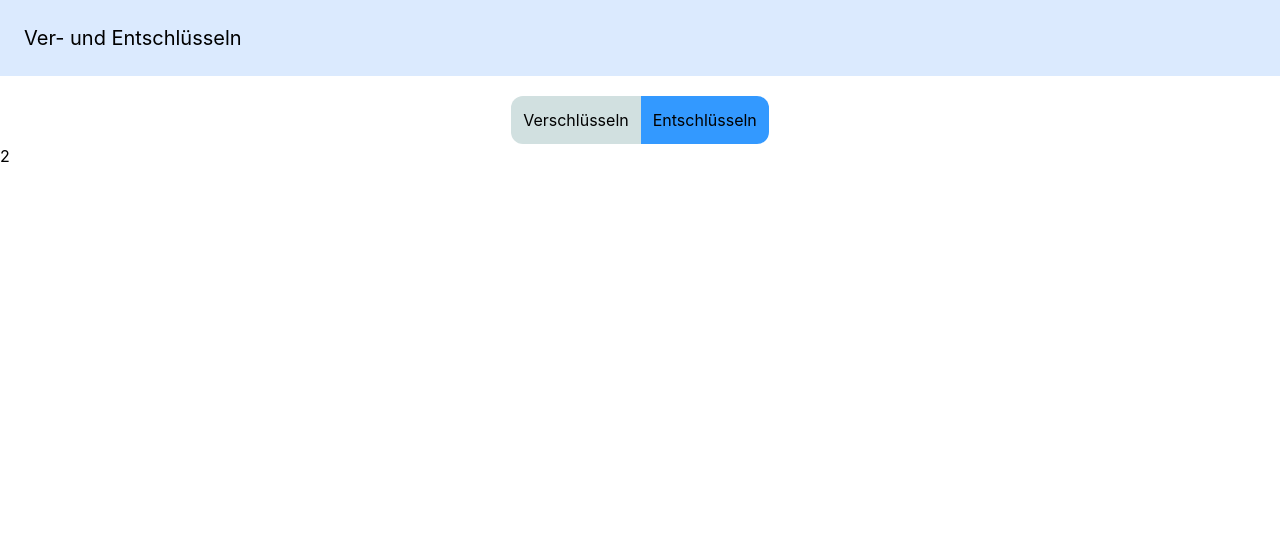
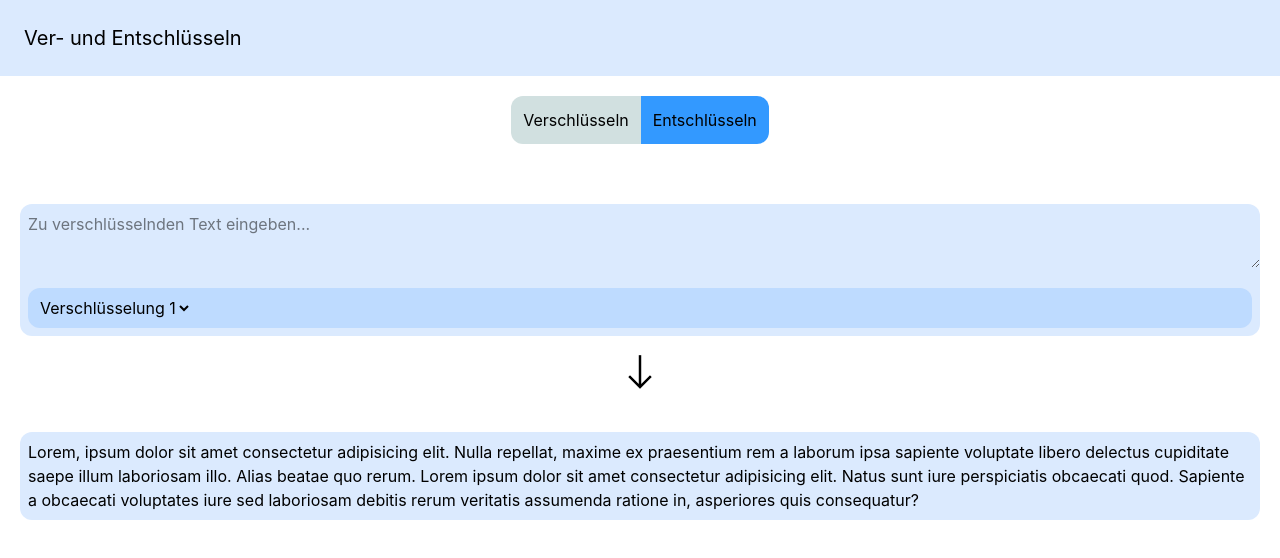
Before and after one commit to AntonMaxMittmann/Occultum, a React (Vite) app: page / in a window 1280 px wide. Both pictures are taken after a click on the button "Entschlüsseln". Shown: the top 558 px of the page. Built offline with nearby package versions, Linux system fonts and the light colour scheme.

Commit message:
Entschlüsseln Seite fertig

```diff
--- a/src/components/Page2.jsx
+++ b/src/components/Page2.jsx
@@ -1,3 +1,32 @@
+import arrowDown from "../assets/arrow-down.png";
+
 export default function Page2() {
-  return <h1>2</h1>;
+  return (
+    <div className="flex justify-center mt-10 p-5 flex-col items-center">
+      <textarea
+        type="text"
+        placeholder="Zu verschlüsselnden Text eingeben..."
+        className="bg-blue-100 w-full p-2 rounded-t-xl h-min-32 rounded-none"
+      />
+      <div className="w-full bg-blue-100 p-2 rounded-b-xl">
+        <div className="mt-3 bg-blue-200 w-full p-2 rounded-xl">
+          <select>
+            <option>Verschlüsselung 1</option>
+          </select>
+        </div>
+      </div>
+      <img src={arrowDown} alt="" className="w-10 mt-4" />
+      <div className="bg-blue-100 w-full h-min-32 rounded-xl mt-10 p-2">
+        <div>
+          Lorem, ipsum dolor sit amet consectetur adipisicing elit. Nulla
+          repellat, maxime ex praesentium rem a laborum ipsa sapiente voluptate
+          libero delectus cupiditate saepe illum laboriosam illo. Alias beatae
+          quo rerum. Lorem ipsum dolor sit amet consectetur adipisicing elit.
+          Natus sunt iure perspiciatis obcaecati quod. Sapiente a obcaecati
+          voluptates iure sed laboriosam debitis rerum veritatis assumenda
+          ratione in, asperiores quis consequatur?
+        </div>
+      </div>
+    </div>
+  );
 }
```
